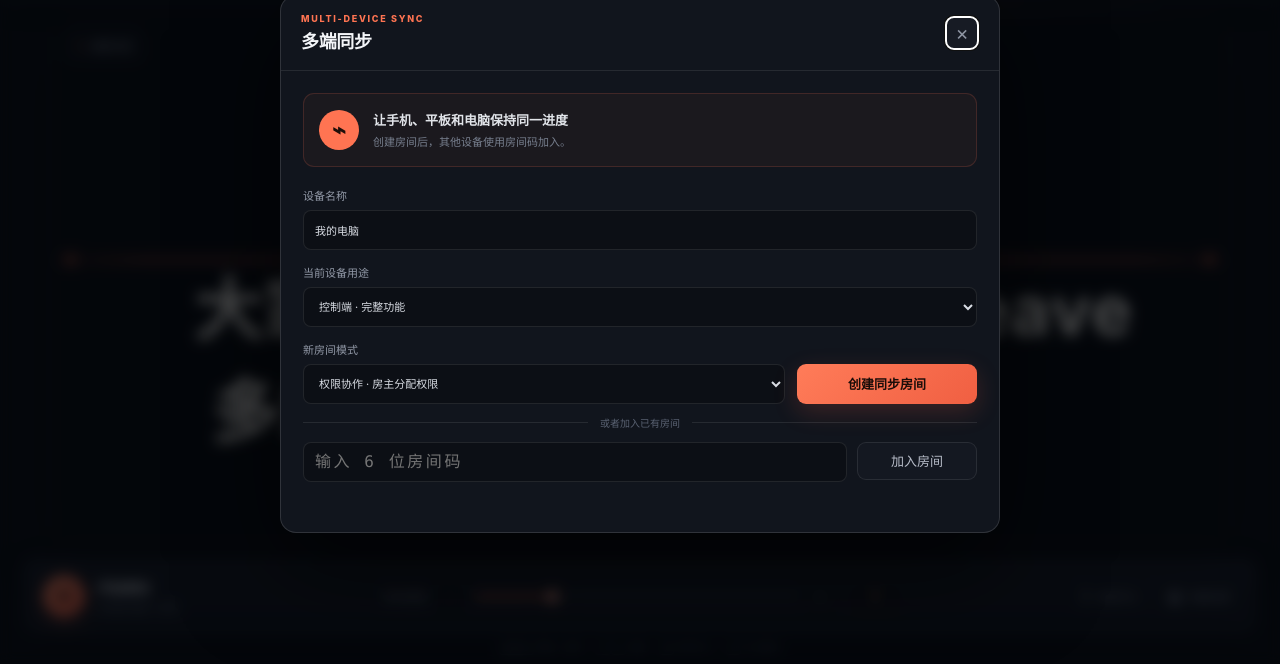
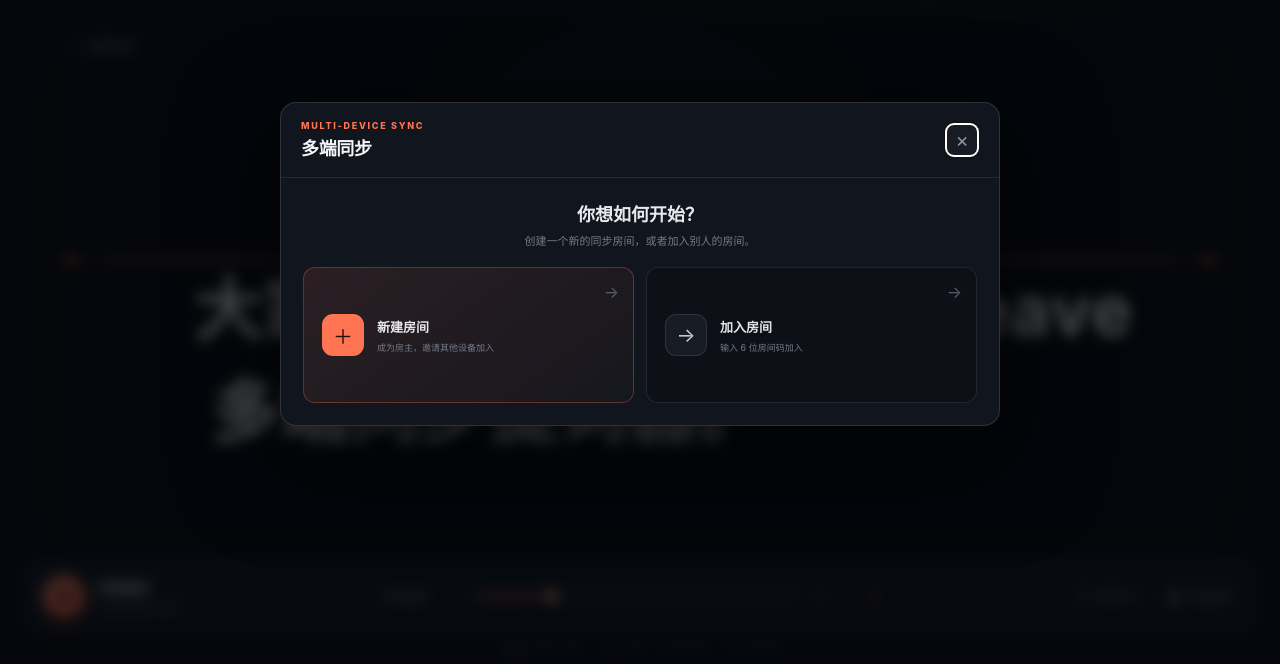
Before and after one commit to lmwacn/cueweave, a website: page index.html in a window 1280 px wide. Shown: the part 136-800 px from the top of the page. Drawn offline with Linux system fonts and the light colour scheme.

Commit message:
简化首次房间选择流程

```diff
--- a/index.html
+++ b/index.html
@@ -186,14 +186,28 @@
         </div>
 
         <div class="sync-setup" id="syncSetup">
-          <div class="sync-intro">
-            <span class="sync-hero-mark">⌁</span>
-            <div><b>让手机、平板和电脑保持同一进度</b><p id="syncSupportText">创建房间后，其他设备使用房间码加入。</p></div>
+          <div class="sync-choice" id="syncChoice">
+            <div class="sync-choice-copy">
+              <b>你想如何开始？</b>
+              <p>创建一个新的同步房间，或者加入别人的房间。</p>
+            </div>
+            <div class="sync-choice-actions">
+              <button class="sync-choice-card primary-choice" id="createRoomChoice" type="button">
+                <span class="choice-icon">＋</span><b>新建房间</b><small>成为房主，邀请其他设备加入</small><i>→</i>
+              </button>
+              <button class="sync-choice-card" id="joinRoomChoice" type="button">
+                <span class="choice-icon">→</span><b>加入房间</b><small>输入 6 位房间码加入</small><i>→</i>
+              </button>
             </div>
             <section class="recent-rooms hidden" id="recentRoomsSection" aria-labelledby="recentRoomsTitle">
               <div class="section-heading"><b id="recentRoomsTitle">最近房间</b><span>保存在当前浏览器</span></div>
               <div class="recent-room-list" id="recentRoomList"></div>
             </section>
+          </div>
+
+          <div class="sync-form-step hidden" id="syncFormStep">
+            <button class="sync-step-back" id="syncSetupBack" type="button">← 返回选择</button>
+            <div class="sync-step-heading"><b id="syncStepTitle">新建房间</b><p id="syncStepDescription">设置好当前设备后即可开始。</p></div>
             <label class="sync-field">设备名称<input id="deviceNameInput" maxlength="30" placeholder="例如：导播的 MacBook" /></label>
             <label class="sync-field">当前设备用途
               <select id="deviceModeInput">
@@ -203,7 +217,7 @@
                 <option value="display">显示端 · 只显示画面</option>
               </select>
             </label>
-          <div class="sync-create-block">
+            <div id="syncCreateFields">
               <label class="sync-field">新房间模式
                 <select id="newRoomModeInput">
                   <option value="restricted">权限协作 · 房主分配权限</option>
@@ -211,14 +225,14 @@
                   <option value="director">导播模式 · 严格按角色控制</option>
                 </select>
               </label>
-            <button class="button primary sync-main-action" id="createRoomButton" type="button">创建同步房间</button>
+              <button class="button primary sync-step-submit" id="createRoomButton" type="button">创建同步房间</button>
             </div>
-          <div class="sync-divider"><span>或者加入已有房间</span></div>
-          <div class="join-row">
-            <input id="roomCodeInput" maxlength="6" autocomplete="off" placeholder="输入 6 位房间码" />
-            <button class="button ghost" id="joinRoomButton" type="button">加入房间</button>
+            <div class="hidden" id="syncJoinFields">
+              <label class="sync-field">房间号<input id="roomCodeInput" maxlength="6" autocomplete="off" inputmode="text" placeholder="输入 6 位房间码" /></label>
+              <button class="button primary sync-step-submit" id="joinRoomButton" type="button">加入房间</button>
             </div>
             <p class="sync-message" id="syncSetupMessage" role="status"></p>
+          </div>
         </div>
 
         <div class="sync-room hidden" id="syncRoom">
@@ -266,7 +280,7 @@
         </div>
       </dialog>
     </div>
-    <script src="/sync-client.js?v=20260812-16"></script>
+    <script src="/sync-client.js?v=20260812-17"></script>
     <script src="/app.js?v=20260812-20"></script>
   </body>
 </html>
--- a/styles.css
+++ b/styles.css
@@ -206,11 +206,25 @@ input[type="color"]::-webkit-color-swatch-wrapper { padding: 0; } input[type="co
 .dialog-close { width: 34px; height: 34px; border: 1px solid var(--line); border-radius: 8px; background: #171b24; color: #8e95a3; font-size: 20px; cursor: pointer; }
 .dialog-close:hover { color: white; border-color: rgba(255,255,255,.18); }
 .sync-setup, .sync-room { min-height: 0; overflow-y: auto; padding: 22px; }
-.sync-intro { display: flex; align-items: center; gap: 14px; margin-bottom: 20px; padding: 15px; border: 1px solid rgba(255,116,82,.17); border-radius: 11px; background: rgba(255,116,82,.045); }
-.sync-hero-mark { width: 40px; height: 40px; display: grid; place-items: center; flex: 0 0 auto; border-radius: 50%; color: #1d0e09; background: var(--accent); font-size: 23px; font-weight: 800; }
-.sync-intro b { color: #e1e4e9; font-size: 13px; }
-.sync-intro p { margin: 5px 0 0; color: #777f8e; font-size: 11px; line-height: 1.5; }
-.recent-rooms { margin: 0 0 18px; padding: 14px; border: 1px solid var(--line); border-radius: 11px; background: #0d1016; }
+.sync-choice-copy { margin-bottom: 18px; text-align: center; }
+.sync-choice-copy b { color: #e7e9ee; font-size: 18px; }
+.sync-choice-copy p { margin: 7px 0 0; color: #737b8a; font-size: 11px; line-height: 1.5; }
+.sync-choice-actions { display: grid; grid-template-columns: 1fr 1fr; gap: 12px; }
+.sync-choice-card { position: relative; min-height: 136px; padding: 18px; display: grid; grid-template-columns: 42px 1fr; grid-template-rows: auto auto; align-content: center; column-gap: 13px; border: 1px solid var(--line); border-radius: 12px; text-align: left; background: #0d1016; cursor: pointer; transition: .18s ease; }
+.sync-choice-card:hover { border-color: rgba(255,255,255,.18); transform: translateY(-2px); background: #121620; }
+.sync-choice-card.primary-choice { border-color: rgba(255,116,82,.3); background: linear-gradient(145deg, rgba(255,116,82,.11), rgba(255,116,82,.025)); }
+.sync-choice-card .choice-icon { grid-row: 1 / 3; width: 42px; height: 42px; display: grid; place-items: center; align-self: center; border: 1px solid rgba(255,255,255,.1); border-radius: 11px; color: #c4c9d2; background: #171b24; font-size: 20px; }
+.sync-choice-card.primary-choice .choice-icon { border-color: transparent; color: #240f09; background: var(--accent); }
+.sync-choice-card b { align-self: end; color: #e3e6eb; font-size: 13px; }
+.sync-choice-card small { align-self: start; margin-top: 5px; color: #737b89; font-size: 9px; line-height: 1.5; }
+.sync-choice-card > i { position: absolute; right: 14px; top: 14px; color: #555d6b; font-style: normal; }
+.sync-step-back { margin: -3px 0 15px; padding: 0; border: 0; color: #838b99; background: none; font-size: 10px; cursor: pointer; }
+.sync-step-back:hover { color: var(--accent-2); }
+.sync-step-heading { margin-bottom: 20px; padding-bottom: 16px; border-bottom: 1px solid var(--line); }
+.sync-step-heading b { color: #e5e7ec; font-size: 16px; }
+.sync-step-heading p { margin: 6px 0 0; color: #707888; font-size: 10px; }
+.sync-step-submit { width: 100%; height: 42px; margin-top: 2px; }
+.recent-rooms { margin: 18px 0 0; padding: 14px; border: 1px solid var(--line); border-radius: 11px; background: #0d1016; }
 .recent-rooms .section-heading { align-items: center; margin-bottom: 10px; }
 .recent-rooms .section-heading b { color: #d4d8e0; font-size: 12px; }
 .recent-rooms .section-heading span { color: #626a79; font-size: 9px; }
@@ -300,6 +314,8 @@ body[data-device-mode="display"] .display-mirror-controls:focus-within { opacity
   .sync-open-button #connectionLabel { display: none; }
   .sync-dialog { width: calc(100vw - 20px); max-height: calc(100vh - 20px); }
   .sync-setup, .sync-room { padding: 14px; }
+  .sync-choice-actions { grid-template-columns: 1fr; }
+  .sync-choice-card { min-height: 104px; padding: 14px; }
   .recent-room { align-items: flex-start; }
   .recent-room-actions button:first-child { padding: 0 8px; }
   .sync-create-block { grid-template-columns: 1fr; }
--- a/sync-client.js
+++ b/sync-client.js
@@ -82,9 +82,15 @@
     bindUI() {
       const defaultName = localStorage.getItem(NAME_KEY) || localStorage.getItem(LEGACY_NAME_KEY) || this.defaultDeviceName();
       $("deviceNameInput").value = defaultName;
-      $("syncToggle").addEventListener("click", () => $("syncDialog").showModal());
+      $("syncToggle").addEventListener("click", () => {
+        if (!this.room) this.showSetupStep("choice");
+        $("syncDialog").showModal();
+      });
       $("closeSyncButton").addEventListener("click", () => $("syncDialog").close());
       $("syncDialog").addEventListener("click", (event) => { if (event.target === $("syncDialog")) $("syncDialog").close(); });
+      $("createRoomChoice").addEventListener("click", () => this.showSetupStep("create"));
+      $("joinRoomChoice").addEventListener("click", () => this.showSetupStep("join"));
+      $("syncSetupBack").addEventListener("click", () => this.showSetupStep("choice"));
       $("createRoomButton").addEventListener("click", () => this.createRoom());
       $("joinRoomButton").addEventListener("click", () => this.joinRoom());
       $("roomCodeInput").addEventListener("input", (event) => { event.target.value = event.target.value.toUpperCase().replace(/[^A-Z2-9]/g, ""); });
@@ -98,6 +104,26 @@
         if (window.confirm("关闭后所有设备会断开，当前房间无法恢复。确定关闭吗？")) this.send("room.close");
       });
       this.renderRecentRooms();
+    }
+
+    showSetupStep(step) {
+      const choice = step === "choice";
+      $("syncChoice").classList.toggle("hidden", !choice);
+      $("syncFormStep").classList.toggle("hidden", choice);
+      if (choice) {
+        $("syncDialogTitle").textContent = "多端同步";
+        this.setupMessage("");
+        this.renderRecentRooms();
+        return;
+      }
+      const joining = step === "join";
+      $("syncCreateFields").classList.toggle("hidden", joining);
+      $("syncJoinFields").classList.toggle("hidden", !joining);
+      $("syncDialogTitle").textContent = joining ? "加入房间" : "新建房间";
+      $("syncStepTitle").textContent = joining ? "加入已有房间" : "创建新的同步房间";
+      $("syncStepDescription").textContent = joining ? "输入房间号，即可与其他设备同步。" : "你将成为房主，并可以邀请其他设备。";
+      this.setupMessage("");
+      requestAnimationFrame(() => (joining ? $("roomCodeInput") : $("deviceNameInput")).focus());
     }
 
     prepareFromUrl() {
@@ -115,9 +141,15 @@
           $("deviceNameInput").value = this.session.name || $("deviceNameInput").value;
           $("deviceModeInput").value = this.session.deviceMode || $("deviceModeInput").value;
         }
-        if (!this.session) requestAnimationFrame(() => $("syncDialog").showModal());
+        if (!this.session) requestAnimationFrame(() => {
+          this.showSetupStep("join");
+          $("syncDialog").showModal();
+        });
       } else if (location.protocol !== "file:") {
-        requestAnimationFrame(() => $("syncDialog").showModal());
+        requestAnimationFrame(() => {
+          this.showSetupStep("choice");
+          $("syncDialog").showModal();
+        });
       }
     }
 
@@ -312,6 +344,8 @@
           const missingRoomId = this.session?.roomId || this.inviteRoomId;
           if (missingRoomId) this.forgetRecentRoom(missingRoomId);
           this.clearLocalSession(true);
+          this.showSetupStep("join");
+          if (missingRoomId) $("roomCodeInput").value = missingRoomId;
         }
         const inRoom = Boolean(this.room);
         (inRoom ? this.roomMessage.bind(this) : this.setupMessage.bind(this))(payload.message || "同步操作失败", true);
@@ -519,7 +553,7 @@
       if (showSetup) {
         $("syncRoom").classList.add("hidden");
         $("syncSetup").classList.remove("hidden");
-        this.renderRecentRooms();
+        this.showSetupStep("choice");
         if (!$("syncDialog").open) $("syncDialog").showModal();
       }
       this.updateConnection("offline");
```
Also changed, not shown: README.md. Lines whose indentation alone changed are shown as unchanged.
